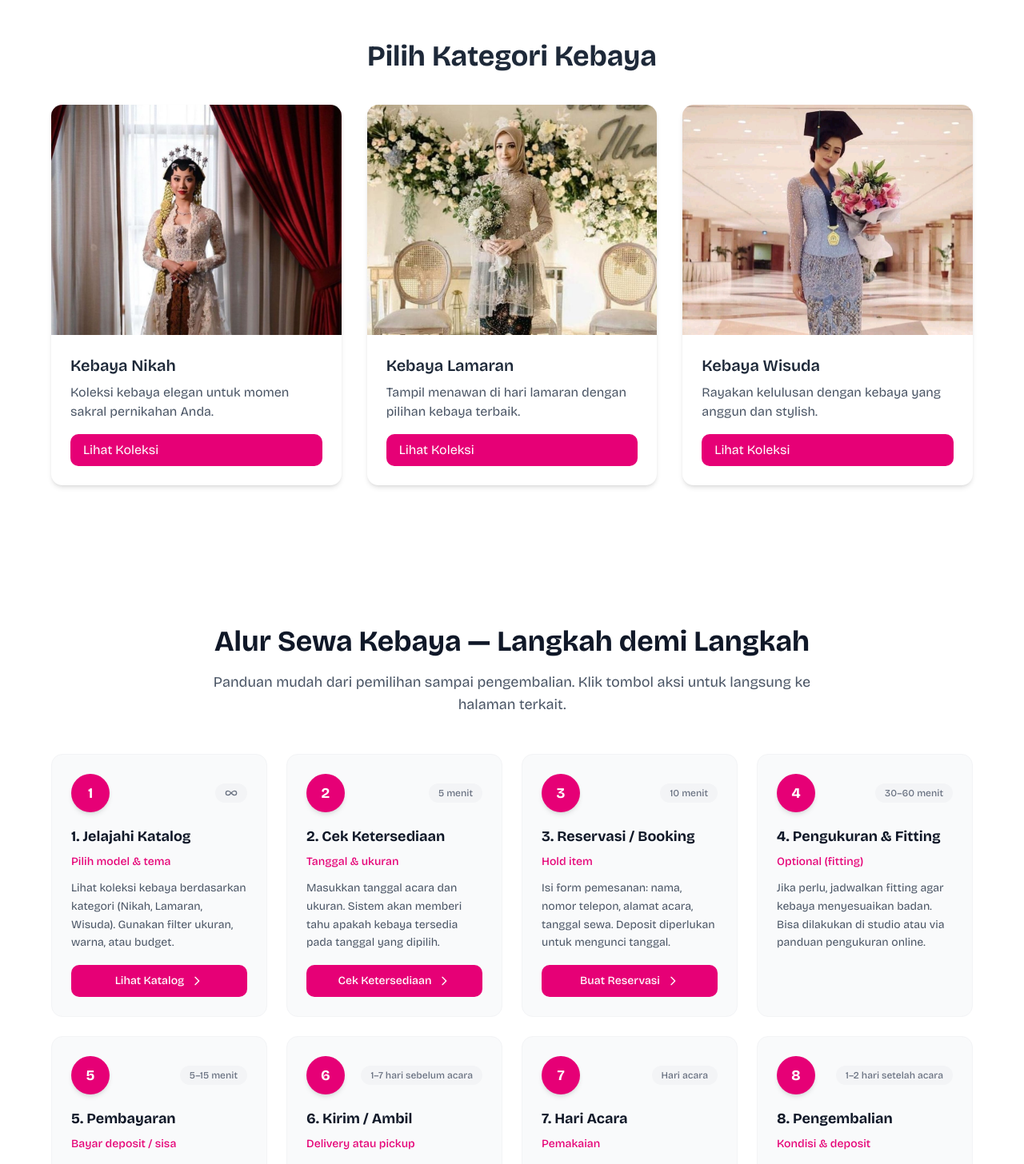
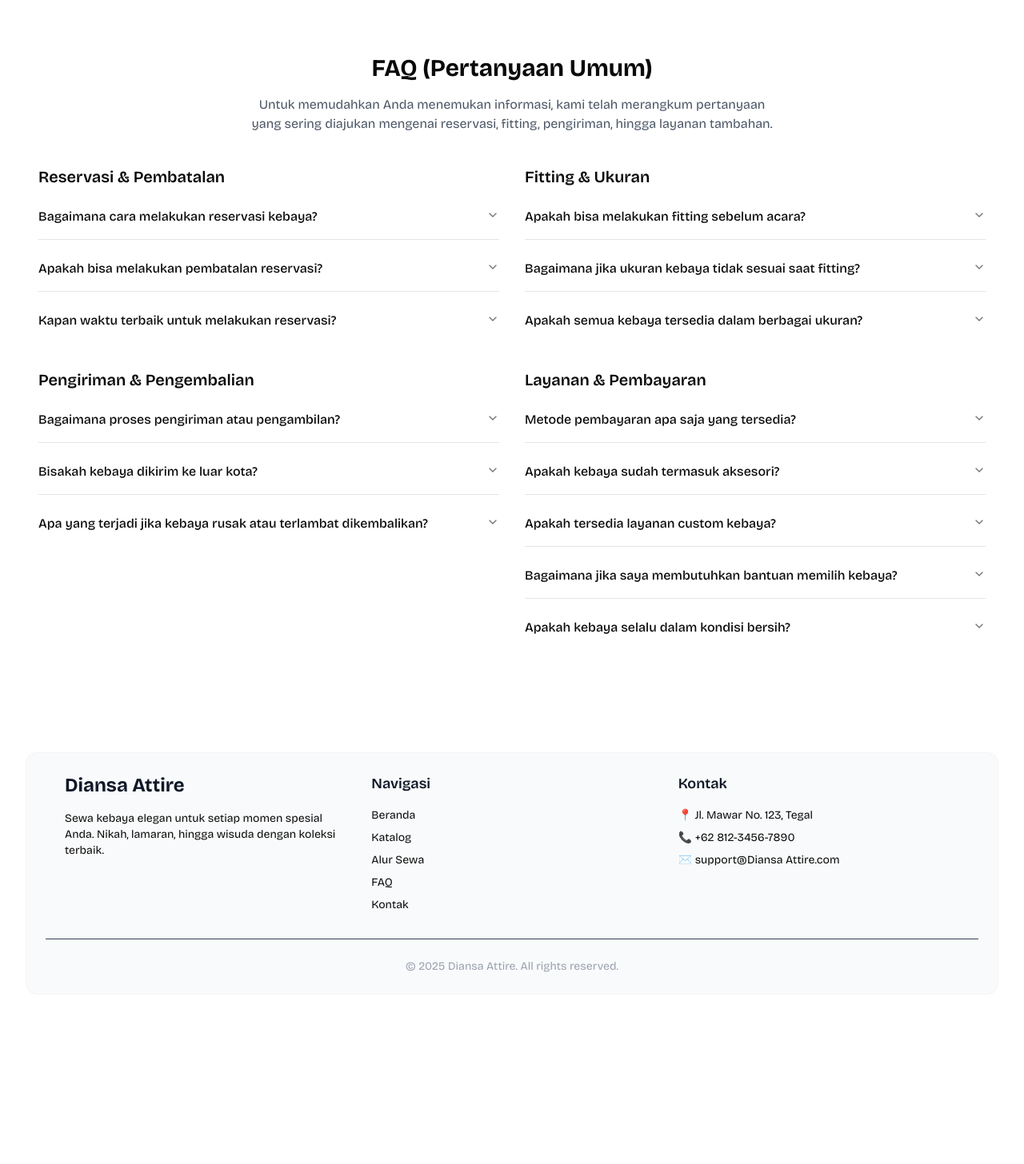
Before and after one commit to Driannm/diansa-attire, a Next.js app: page / in a window 1280 px wide. Shown: the part 1060-2516 px from the top of the page at 80% size. After the commit the page ends 2304 px from the top, so only its background shows below. Built offline with nearby package versions, Linux system fonts and the light colour scheme.

Commit message:
refactor(layout): remove catalog sections and adjust FAQ placement with new spacing

```diff
--- a/src/app/layout.tsx
+++ b/src/app/layout.tsx
@@ -2,10 +2,8 @@ import type { Metadata } from "next";
 import { Bricolage_Grotesque, Inter } from "next/font/google";
 import "./globals.css";
 import Navbar from "./components/Navbar";
-import GroupingCatalog from "./components/GroupingCatalog";
-import RentFlow from "./components/RentFlow";
+import Footer from "./components/Footer";
 import FAQ from "./components/FAQ";
-import Footer from "./components/Footer";
 
 const inter = Inter({
   variable: "--font-inter",
@@ -40,16 +38,7 @@ export default function RootLayout({
           {/* Konten utama */}
           <main className="mt-6">{children}</main>
 
-          {/* Catalog */}
-          <section className="mt-12">
-            <GroupingCatalog />
-          </section>
-
-          <section className="mt-12">
-            <RentFlow />
-          </section>
-
-          <section className="mt-12">
+          <section className="mt-16 mb-20">
             <FAQ />
           </section>
 
```
